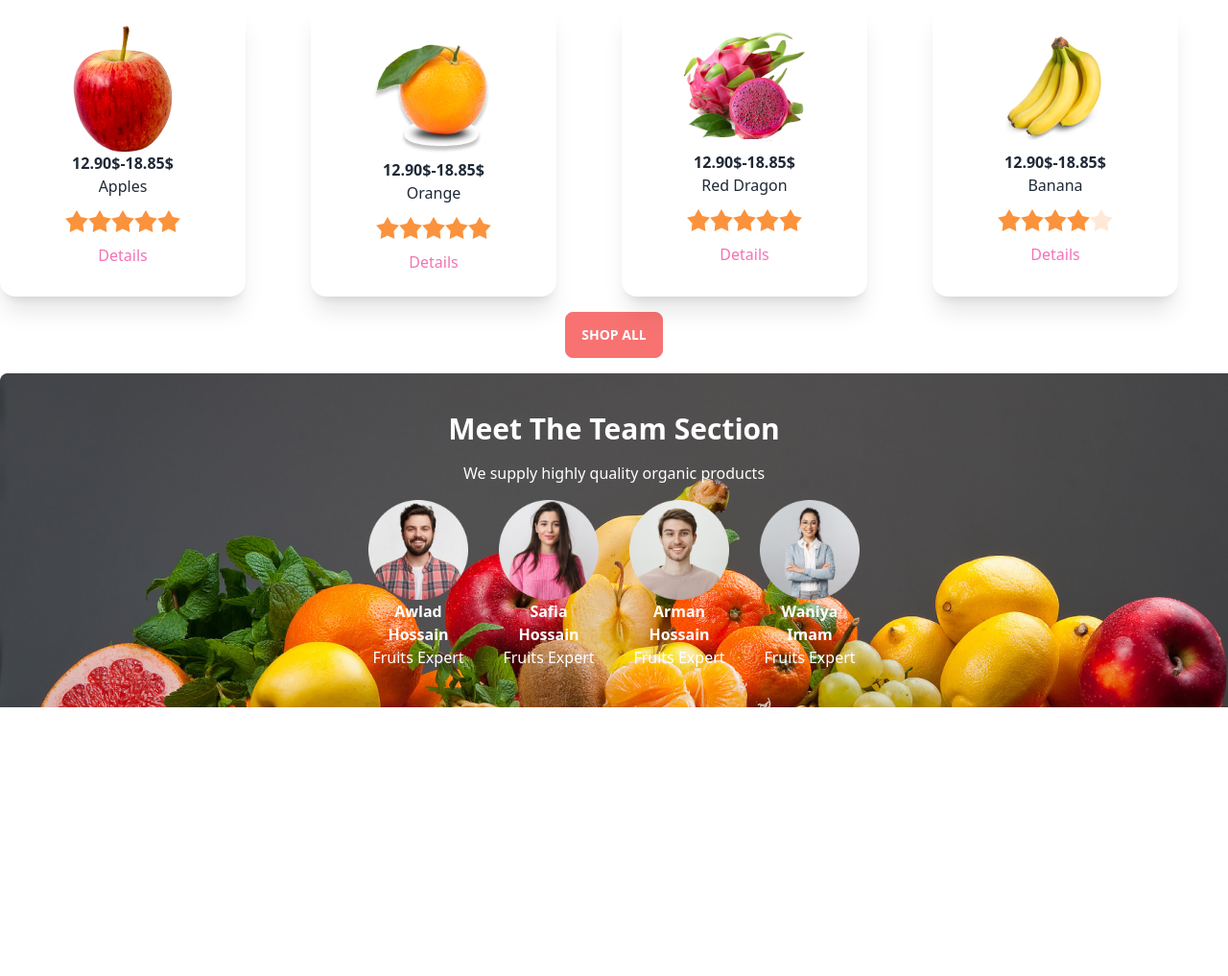
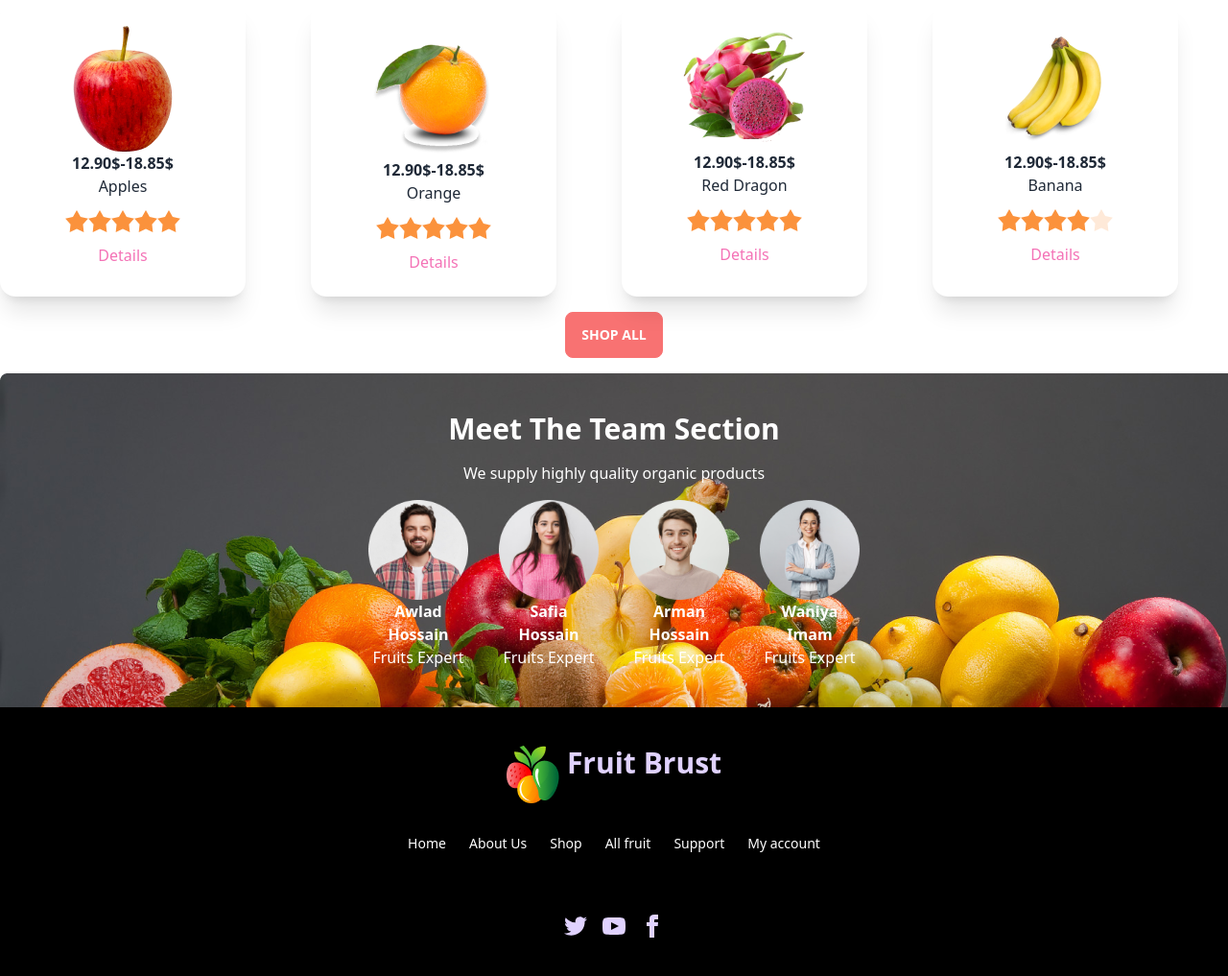
Before and after one commit to Arm19an/frust-brust-website, a plain HTML site: page index.html in a window 1280 px wide. Shown: the part 709-1726 px from the top of the page at 96% size. Before the commit the page ends 1446 px from the top, so only its background shows below. Drawn offline with nearby package versions, Linux system fonts and the light colour scheme.

Commit message:
added footer

```diff
--- a/index.html
+++ b/index.html
@@ -135,7 +135,7 @@
           </div>
 
         </div>
-        <div class="grid grid-cols-1 md:grid-cols-2 lg:grid-cols-4 gap-4">
+        <div class="grid grid-cols-1 md:grid-cols-2 lg:grid-cols-4 gap-4 ">
           <!-- card1 -->
           <div class="card w-64 p-6 bg-base-100 shadow-xl ">
             <figure><img src="./images/fruit6.png" alt="Shoes" /></figure>
@@ -275,10 +275,33 @@
   </div>
  </div>
 </section>
-
     </main>
     <footer>
+      <footer class="footer footer-center p-10 bg-black text-primary-content">
+        <div>
+          <div class="flex text-center gap-2">
+            <img src="./images/logo.png" alt="">
+            <h1 class="font-bold text-3xl">Fruit Brust</h1>
+          </div>
+          <ul class="flex justify-center text-center text-white my-6  gap-6">
+            <li>Home</li>
+            <li>About Us</li>
+            <li>Shop</li>
+            <li>All fruit</li>
+            <li>Support</li>
+            <li>My account</li>
+           </ul>
 
+
+        </div>
+        <div>
+          <div class="grid grid-flow-col gap-4 ">
+            <a><svg xmlns="http://www.w3.org/2000/svg" width="24" height="24" viewBox="0 0 24 24" class="fill-current"><path d="M24 4.557c-.883.392-1.832.656-2.828.775 1.017-.609 1.798-1.574 2.165-2.724-.951.564-2.005.974-3.127 1.195-.897-.957-2.178-1.555-3.594-1.555-3.179 0-5.515 2.966-4.797 6.045-4.091-.205-7.719-2.165-10.148-5.144-1.29 2.213-.669 5.108 1.523 6.574-.806-.026-1.566-.247-2.229-.616-.054 2.281 1.581 4.415 3.949 4.89-.693.188-1.452.232-2.224.084.626 1.956 2.444 3.379 4.6 3.419-2.07 1.623-4.678 2.348-7.29 2.04 2.179 1.397 4.768 2.212 7.548 2.212 9.142 0 14.307-7.721 13.995-14.646.962-.695 1.797-1.562 2.457-2.549z"></path></svg></a>
+            <a><svg xmlns="http://www.w3.org/2000/svg" width="24" height="24" viewBox="0 0 24 24" class="fill-current"><path d="M19.615 3.184c-3.604-.246-11.631-.245-15.23 0-3.897.266-4.356 2.62-4.385 8.816.029 6.185.484 8.549 4.385 8.816 3.6.245 11.626.246 15.23 0 3.897-.266 4.356-2.62 4.385-8.816-.029-6.185-.484-8.549-4.385-8.816zm-10.615 12.816v-8l8 3.993-8 4.007z"></path></svg></a>
+            <a><svg xmlns="http://www.w3.org/2000/svg" width="24" height="24" viewBox="0 0 24 24" class="fill-current"><path d="M9 8h-3v4h3v12h5v-12h3.642l.358-4h-4v-1.667c0-.955.192-1.333 1.115-1.333h2.885v-5h-3.808c-3.596 0-5.192 1.583-5.192 4.615v3.385z"></path></svg></a>
+          </div>
+        </div>
+      </footer>
     </footer>
 </body>
 
```
